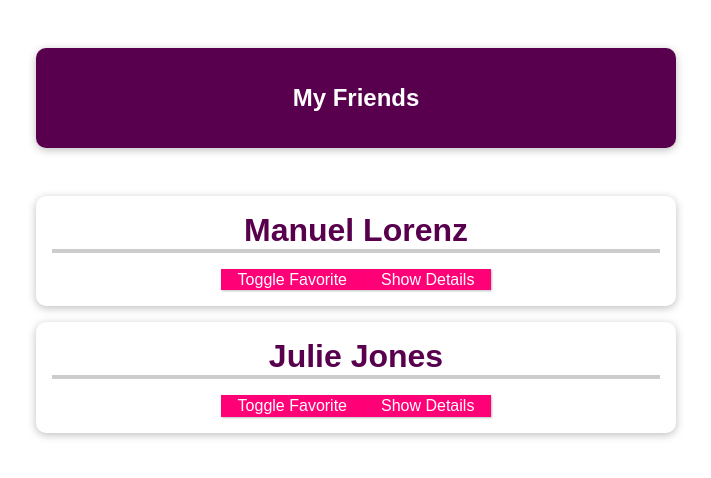
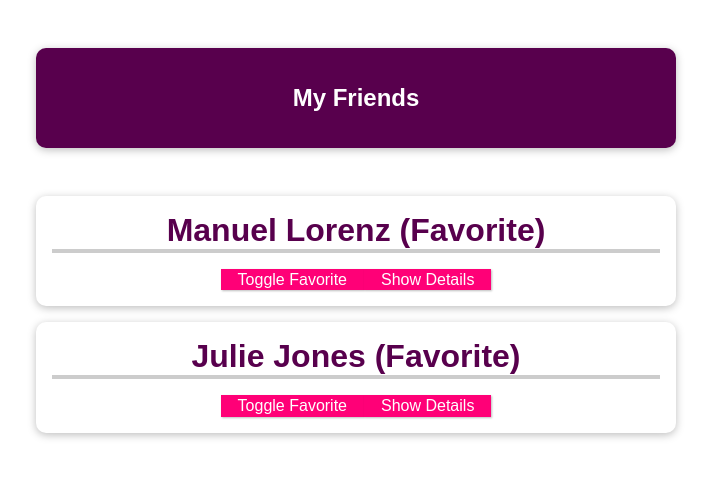
Before and after one commit to Leehuseung/Vue-Tutorial, a Vue app in the folder cmp-communication-01-starting-setup/: page / in a window 1280 px wide. Shown: the top 478 px of the page, without its empty margins (284-995 px from the left). Built offline with nearby package versions, Linux system fonts and the light colour scheme.

Commit message:
8-97. 동적 프로퍼티 v-for를 컴포넌트에 적용2

```diff
--- a/cmp-communication-01-starting-setup/src/App.vue
+++ b/cmp-communication-01-starting-setup/src/App.vue
@@ -10,7 +10,7 @@
           :name="friend.name"
           :phone-number="friend.phone"
           :email-address="friend.email"
-          :is-favorite="true"
+          :is-favorite="friend.isFavorite"
       ></friend-contact>
 <!--      <friend-contact-->
 <!--          name="Julite Jones"-->
@@ -32,12 +32,14 @@ export default {
           name: "Manuel Lorenz",
           phone: "0123 45678 90",
           email: "manuel@localhost.com",
+          isFavorite: true
         },
         {
           id: "julie",
           name: "Julie Jones",
           phone: "0987 654421 21",
           email: "julie@localhost.com",
+          isFavorite: true
         },
       ],
     };
--- a/cmp-communication-01-starting-setup/src/components/FriendContact.vue
+++ b/cmp-communication-01-starting-setup/src/components/FriendContact.vue
@@ -1,6 +1,6 @@
 <template>
   <li>
-    <h2>{{ name }} {{friendIsFavorite === '1' ? '(Facorite)' : ''}}</h2>
+    <h2>{{ name }} {{friendIsFavorite ? '(Favorite)' : ''}}</h2>
     <button @click="toggleFavorite">Toggle Favorite</button>
     <button @click="toggleDetails">{{ detailsAreVisible ? 'Hide' : 'Show' }} Details</button>
     <ul v-if="detailsAreVisible">
```
